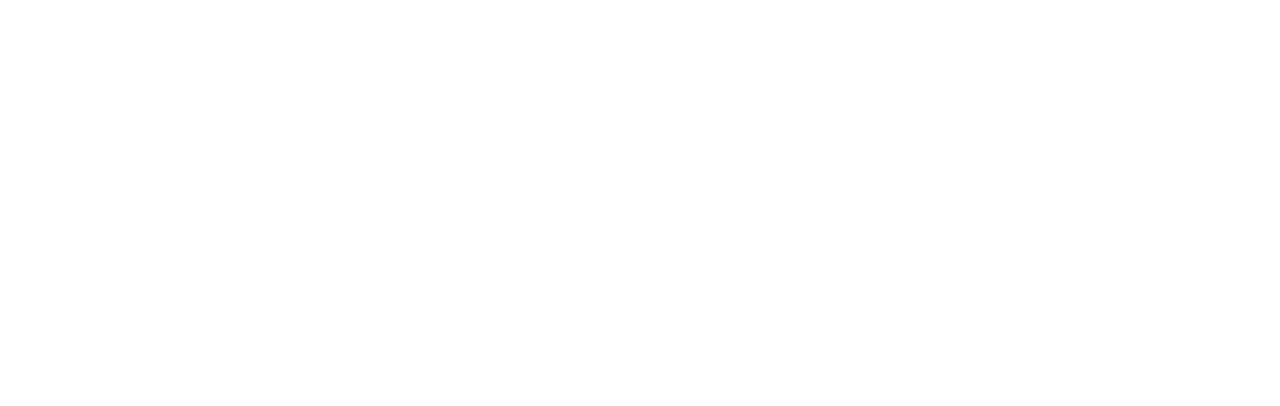
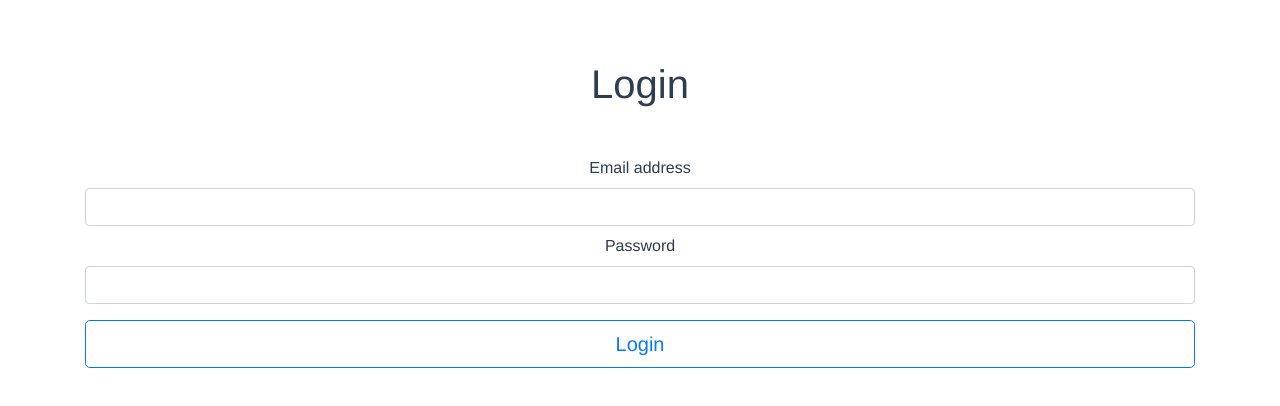
Before and after one commit to JuliaZamaitat/MailbutlerNotesWithVue, a Vue app in the folder client/: page /#/login in a window 1280 px wide. Shown: the top 406 px of the page. Built offline with nearby package versions, Linux system fonts and the light colour scheme.

Commit message:
Added Authorization/Login

```diff
--- /dev/null
+++ b/client/src/components/Login.vue
@@ -0,0 +1,47 @@
+<template>
+    <div>
+        <h1>Login</h1>
+        <div class="data-form mt-5">
+            <label for="inputEmail">Email address</label>
+            <input class="form-control mb-2" type="email" v-model="email" required >
+            <label for="inputPassword">Password</label>
+            <input class="form-control" type="password" v-model="password" required>
+            <button class="btn btn-lg btn-outline-primary btn-block mt-3" type="submit" @click="login">Login</button>
+
+        </div>
+    </div>
+</template>
+
+<script>
+import AuthService from '@/services/AuthService.js'
+export default {
+  data () {
+    return {
+      email: '',
+      password: '',
+      msg: ''
+    }
+  },
+  methods: {
+    async login () {
+      try {
+        const credentials = {
+          email: this.email,
+          password: this.password
+        }
+        const response = await AuthService.login(credentials)
+        const token = response.data.token
+        this.$store.dispatch('login', { token })
+        this.$router.push('/')
+      } catch (error) {
+        console.log(error)
+
+      }
+    }
+  }
+}
+</script>
+
+<style scoped>
+
+</style>
--- a/client/src/components/Notes.vue
+++ b/client/src/components/Notes.vue
@@ -34,9 +34,24 @@
 </template>
 
 <script>
-export default {};
+export default {
+  data () {
+    return {
+      secretMessage: '',
+      email: ''
+    }
+  },
+  async created () {
+    if (!this.$store.getters.isLoggedIn) this.$router.push({ name: 'Login' })
+  },
+  methods: {
+    logout () {
+      this.$store.dispatch('logout')
+      this.$router.push({ name: 'Login' })
+    }
+  }
+}
 </script>
-
 
 <style scoped>
 .small-card.card {
--- a/client/src/main.js
+++ b/client/src/main.js
@@ -5,21 +5,26 @@
 import router from './router'
 import 'bootstrap'
 import 'bootstrap/dist/css/bootstrap.min.css'
+import store from './store/store.js'
+import Axios from 'axios'
 
 import { library } from '@fortawesome/fontawesome-svg-core'
-import { faUserSecret, faTrash, faPlus} from '@fortawesome/free-solid-svg-icons'
+import {faTrash, faPlus} from '@fortawesome/free-solid-svg-icons'
 import { FontAwesomeIcon } from '@fortawesome/vue-fontawesome'
 
-library.add(faUserSecret, faTrash, faPlus)
+library.add(faTrash, faPlus)
 
 Vue.component('font-awesome-icon', FontAwesomeIcon)
 
 Vue.config.productionTip = false
 
+Axios.defaults.headers.common['Authorization'] = `Bearer ${store.state.token}`
+
 /* eslint-disable no-new */
 new Vue({
   el: '#app',
   router,
+  store,
   components: { App },
   template: '<App/>'
 })
--- a/client/src/router/index.js
+++ b/client/src/router/index.js
@@ -1,6 +1,7 @@
 import Vue from 'vue'
 import Router from 'vue-router'
 import Notes from '@/components/Notes'
+import Login from '@/components/Login'
 
 Vue.use(Router)
 
@@ -10,6 +11,11 @@
       path: '/',
       name: 'Notes',
       component: Notes
+    },
+    {
+      path: '/login',
+      name: 'Login',
+      component: Login
     }
   ]
 })
--- /dev/null
+++ b/client/src/services/AuthService.js
@@ -0,0 +1,18 @@
+import axios from 'axios'
+const url = 'https://bowtie.mailbutler.io/api/v2/'
+
+export default {
+  login (credentials) {
+    return axios.post(url + 'users/login',
+      { email: credentials.email,
+        password: credentials.password
+      })
+      .then((session) => {
+        return session
+      })
+      .catch(e => console.log(e))
+  },
+  getSecretContent () {
+    // return axios.get(url + '/').then(response => response.data)
+  }
+}
--- /dev/null
+++ b/client/src/store/store.js
@@ -0,0 +1,41 @@
+import Vue from 'vue'
+import Vuex from 'vuex'
+import Axios from 'axios'
+import createPersistedState from 'vuex-persistedstate'
+Vue.use(Vuex)
+
+const getDefaultState = () => {
+  return {
+    token: ''
+  }
+}
+
+export default new Vuex.Store({
+  strict: true,
+  plugins: [createPersistedState()],
+  state: getDefaultState(),
+  getters: {
+    isLoggedIn: state => {
+      if (state.token !== '') return true
+    }
+
+  },
+  mutations: {
+    SET_TOKEN: (state, token) => {
+      state.token = token
+    },
+    RESET: state => {
+      Object.assign(state, getDefaultState())
+    }
+  },
+  actions: {
+    login: ({ commit, dispatch }, { token }) => {
+      commit('SET_TOKEN', token)
+      // set auth header
+      Axios.defaults.headers.common['Authorization'] = `Bearer ${token}`
+    },
+    logout: ({ commit }) => {
+      commit('RESET', '')
+    }
+  }
+})
--- /dev/null
+++ b/client/vue.config.js
@@ -0,0 +1,5 @@
+module.exports = {
+  configureWebpack: {
+    devtool: 'source-map'
+  }
+}
```
Also changed, not shown: client/.eslintrc.js, client/src/components/Note.vue (line endings or trailing spaces), 1 other file (tests, documents, lock files or other folders).
